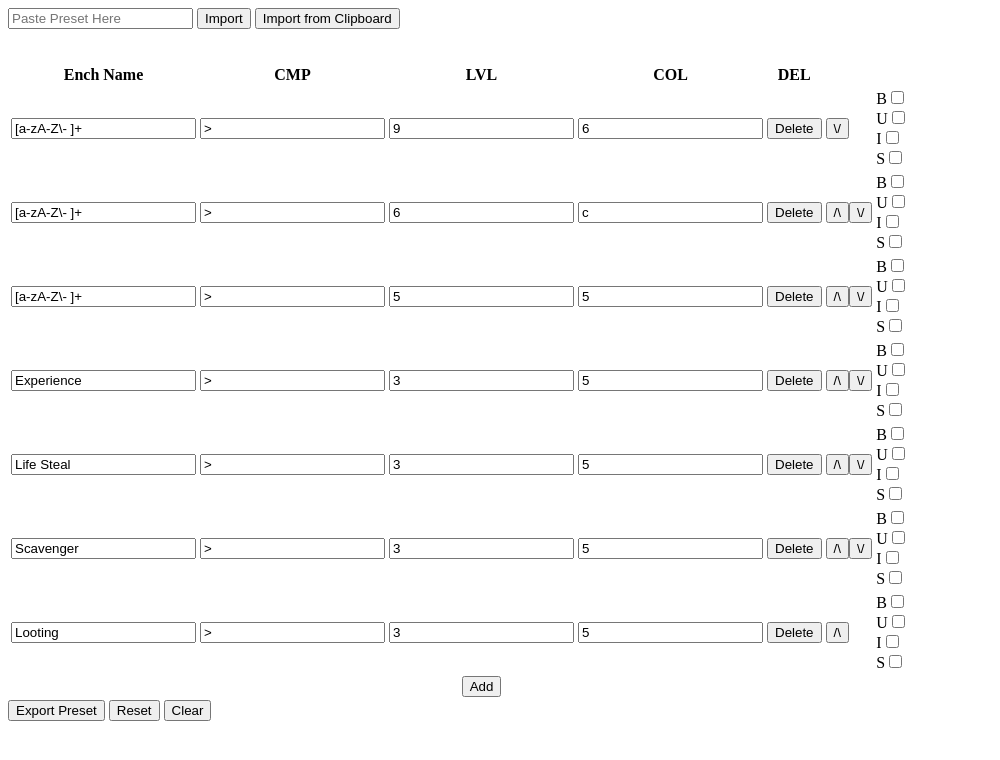
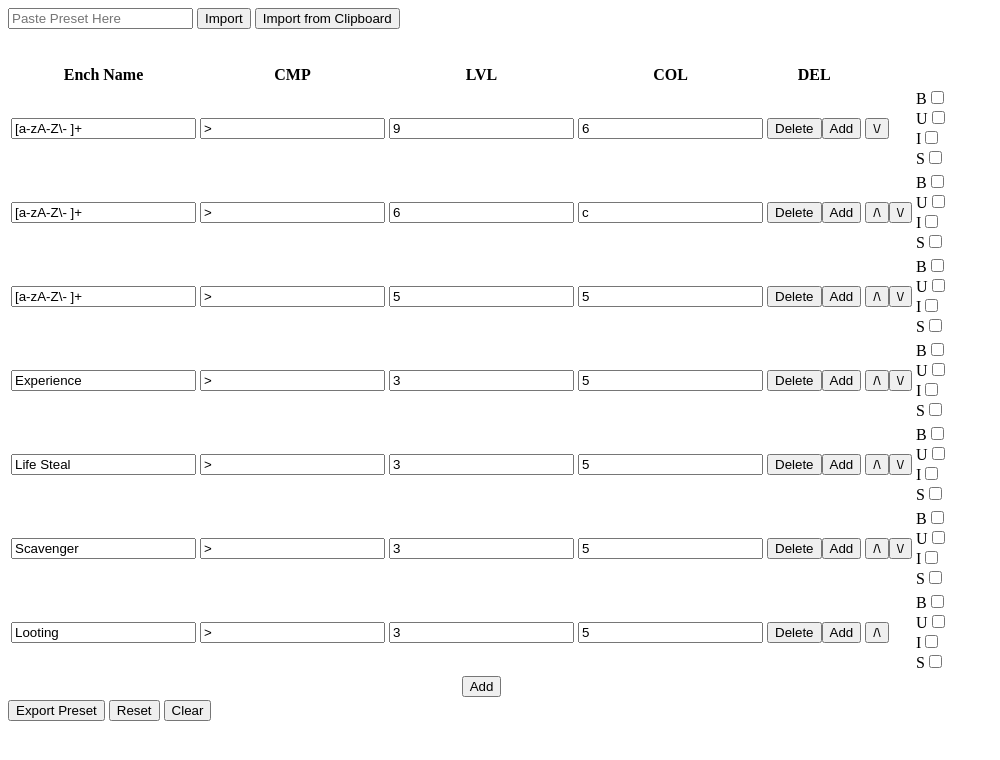
Before and after one commit to T1mbits/neuec-improved, a plain HTML site: page index.html in a window 1280 px wide. Shown: the whole page, without its empty margins (0-1000 px from the left). Drawn offline with Linux system fonts and the light colour scheme.

Commit message:
Rename js file

```diff
--- a/index.html
+++ b/index.html
@@ -13,7 +13,7 @@
 	<button id="importDataClipboard" onclick="">Import from Clipboard</button>
 	<p id="testOutput"></p>
 	<br />
-	<table>
+	<table style="user-select: none;">
 		<thead>
 			<tr>
 				<th>Ench Name</th>
@@ -38,7 +38,7 @@
 	<button onclick="resetEntries()">Reset</button>
 	<button onclick="clearAllEntries()">Clear</button>
 	<p id="output" style="width: 90vw; text-wrap: pretty; overflow-wrap: break-word;"></p>
-	<script src="./script.js"></script>
+	<script src="./presets.js"></script>
 </body>
 
 </html>
--- a/script.js
+++ b/presets.js
@@ -161,7 +161,11 @@ function updateTableData() {
 					const deleteButton = document.createElement('button');
 					deleteButton.textContent = 'Delete';
 					deleteButton.onclick = () => deleteEntry(entryIndex);
+					const addButton = document.createElement('button');
+					addButton.textContent = 'Add';
+					addButton.onclick = () => addEntry(entryIndex);
 					cell.appendChild(deleteButton);
+					cell.appendChild(addButton);
 					newRow.appendChild(cell);
 
 					cell = document.createElement('td');
@@ -294,9 +298,9 @@ function resetEntries() {
 	updateTableData();
 }
 
-function addEntry() {
+function addEntry(entryIndex) {
 	const newRow = ['[a-zA-Z\\- ]+', '>', '5', '9', 0];
-	preset.presetEditingArray.push(newRow);
+	preset.presetEditingArray.splice(entryIndex + 1, 0, newRow);
 	updateTableData();
 }
 
```
